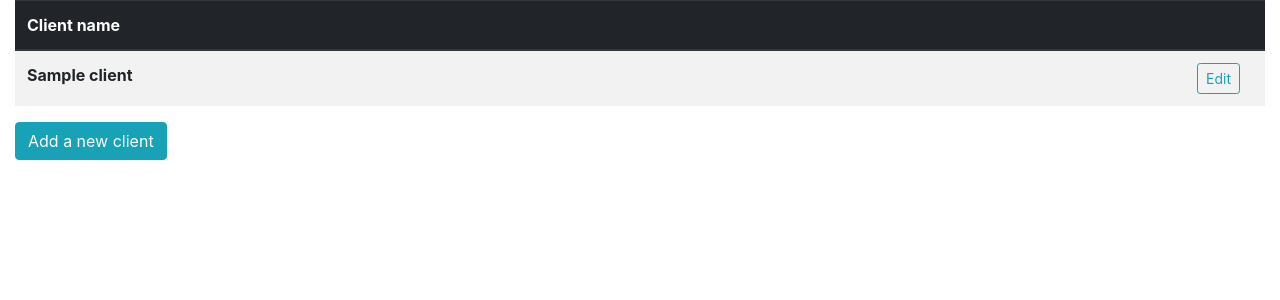
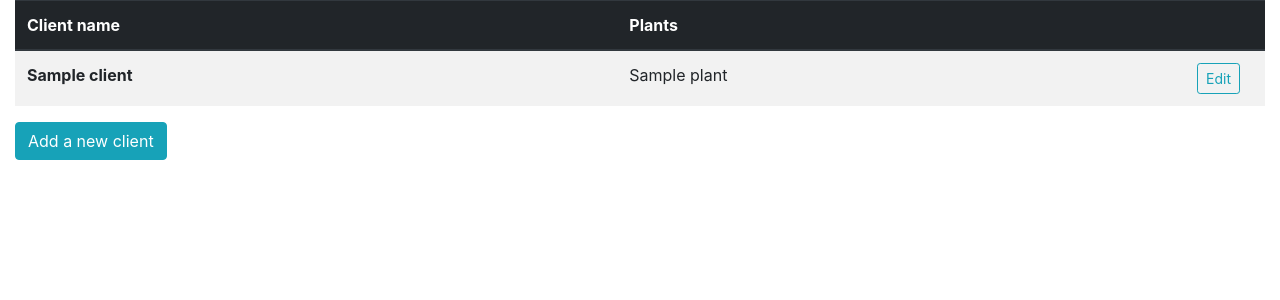
Before and after one commit to tpoomlmly/garden-database, a Flask app: template templates/clients.html in a window 1280 px wide. Shown: the part 112-412 px from the top of the page. Run offline with Flask 2, Linux system fonts and the light colour scheme; the template is opened without the code that fills it: most values are stand-ins (such as "Sample title", 1, 10 or a date in 2020); some libraries are stand-ins or nearby versions.

Commit message:
Add frontend client-to-plant linking support

```diff
--- a/dbc/__init__.py
+++ b/dbc/__init__.py
@@ -101,7 +101,7 @@ class DBConnection:
     def select_pc_links(self, cid=None, pid=None):
         if cid is not None:
             self.execute("SELECT plants.* FROM client_plant_junction "
-                         "INNER JOIN plants ON plants.pid=client_plant_junction.pid"
+                         "INNER JOIN plants ON plants.pid=client_plant_junction.pid "
                          "WHERE cid=?", (cid,))
             return [Plant(row[1], row[2], row[3], pid=row[0],
                           jobs=self.select_jp_links(pid=row[0])) for row in self.fetchall()]
--- a/templates/clients.html
+++ b/templates/clients.html
@@ -9,11 +9,24 @@
     <input type="text" class="form-control" id="name" name="name" placeholder="Enter client name"
         value="{% if client is not none %}{{ client.name }}{% endif %}">
 </div>
+<div class="form-group row">
+    {% for plant in plant_list %}
+    <div class="col-12 col-sm-6 col-md-4">
+        <div class="custom-control custom-checkbox">
+            <input type="checkbox" class="custom-control-input"
+                   id="{% if client is not none %}edit-{{ client.id }}-{% endif %}{{ plant.id }}"
+                   name="plant-{{ plant.id }}" {% if client is not none and plant.id in client.pids %}checked{% endif %}>
+            <label class="custom-control-label" for="{% if client is not none %}edit-{{ client.id }}-{% endif %}{{ plant.id }}">{{ plant.name }}</label>
+        </div>
+    </div>
+    {% endfor %}
+</div>
 {% endmacro %}
 
 {% block thead %}
 {{ super() }}
 <th scope="col">Client name</th>
+<th scope="col">Plants</th>
 <th scope="col" style="width: 80px"></th>
 {% endblock %}
 
@@ -22,6 +35,7 @@
 {% for client in data %}
 <tr>
     <th scope="row">{{ client.name }}</th>
+    <td>{{ client.plants|map(attribute='name')|join(', ') }}</td>
     <td><button type="button" class="btn btn-outline-info btn-sm" data-toggle="modal"
                 id="edit-client-{{ client.id }}" data-target="#popup-div-edit-{{ client.id }}">Edit</button></td>
 </tr>
```
Also changed, not shown: tests.db.
